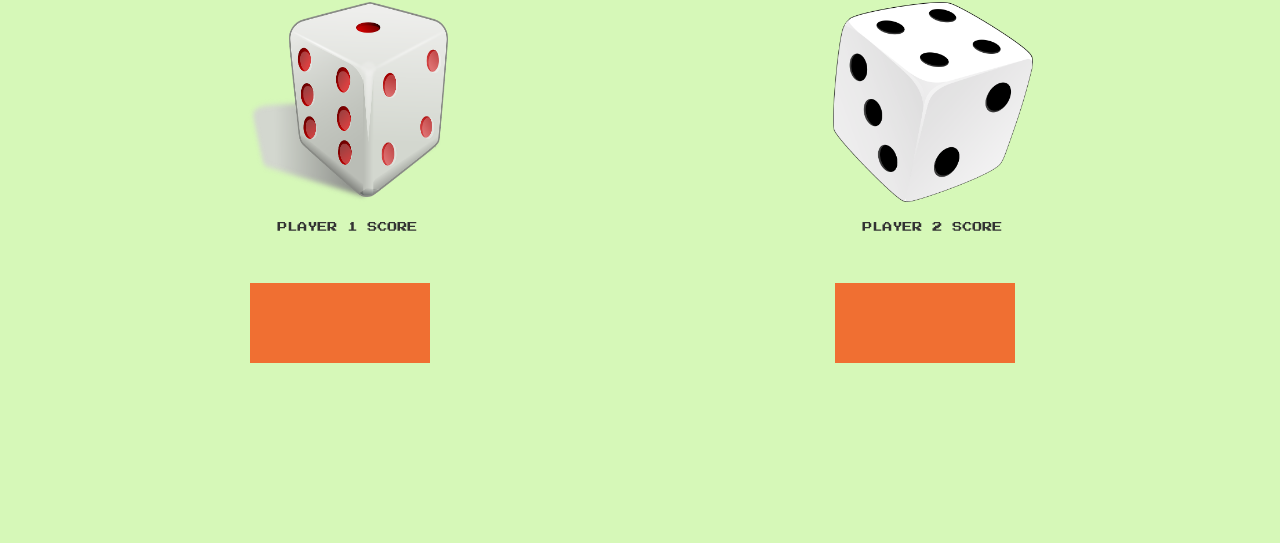
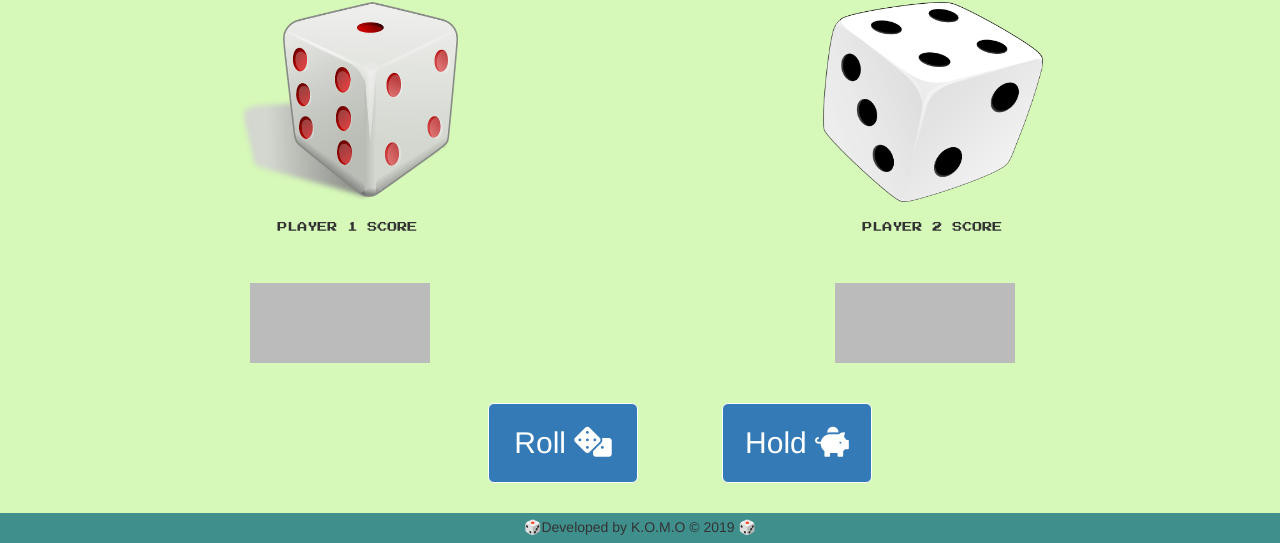
Before and after one commit to jameskomo/pig-dice, a plain HTML site: page index.html in a window 1280 px wide. Shown: the part 479-1022 px from the top of the page. Before the commit the page ends 852 px from the top, so only its background shows below. Drawn offline with nearby package versions, Linux system fonts and the light colour scheme.

Commit message:
Roll and Hold buttons defined. Page footer attributes defined as well. Heading fonts imported from Google font and button icons imported from FontAwesome

```diff
--- a/css/styles.css
+++ b/css/styles.css
@@ -27,19 +27,35 @@ h3 {
 /* CLASSES STYLING */
 .playersdice {
   height: 200px;
-  width: 200px;
+  width: 220px;
 }
 
 .player1-score-area {
   width: 180px;
   height: 80px;
-  background-color: #f06f32;
+  background-color: #bbbbbb;
   margin-left: 180px;
 }
 
 .player2-score-area {
   width: 180px;
   height: 80px;
-  background-color: #f06f32;
+  background-color: #bbbbbb;
   margin-left: 180px;
 }
+
+.footer {
+  height: 30px;
+  line-height: 2.0;
+  background-color: #3f8f8d;
+  position: relative;
+  margin-top: 30px;
+}
+.btn {
+  margin-left: 80px;
+  margin-top: 30px;
+  height: 80px;
+  width: 150px;
+  font-size: 30px;
+  border-color: white;
+}
--- a/index.html
+++ b/index.html
@@ -4,6 +4,7 @@
 <head>
   <meta charset="utf-8">
   <title>Pig Dice Game</title>
+  <link rel="stylesheet" href="https://use.fontawesome.com/releases/v5.7.2/css/all.css" integrity="sha384-fnmOCqbTlWIlj8LyTjo7mOUStjsKC4pOpQbqyi7RrhN7udi9RwhKkMHpvLbHG9Sr" crossorigin="anonymous">
   <link rel="stylesheet" href="https://maxcdn.bootstrapcdn.com/bootstrap/3.4.0/css/bootstrap.min.css">
   <script src="https://maxcdn.bootstrapcdn.com/bootstrap/3.4.0/js/bootstrap.min.js"></script>
   <link href="https://fonts.googleapis.com/css?family=Josefin+Sans|Nothing+You+Could+Do|Press+Start+2P" rel="stylesheet">
@@ -31,14 +32,14 @@
         <h3>PLAYER 2 SCORE</h3><br>
         <h3 class="player2-score-area"></h3>
       </div>
+    </div>
+  </div>
+  <button type="button" name="Roll" class="btn btn-primary btn-lg">Roll <i class="fas fa-dice"></i></button>
+  <button type="button" name="Hold" class="btn btn-primary btn-lg">Hold <i class="fas fa-piggy-bank"></i></button>
+  <script src="https://ajax.googleapis.com/ajax/libs/jquery/3.3.1/jquery.min.js"></script>
+  <script src="js/scripts.js" charset="utf-8"></script>
+  <footer class="footer">🎲Developed by K.O.M.O © 2019 🎲</footer>
 
-    </div>
-
-
-
-    <script src="https://ajax.googleapis.com/ajax/libs/jquery/3.3.1/jquery.min.js"></script>
-    <script src="js/scripts.js" charset="utf-8"></script>
-  </div>
 </body>
 
 </html>
```
